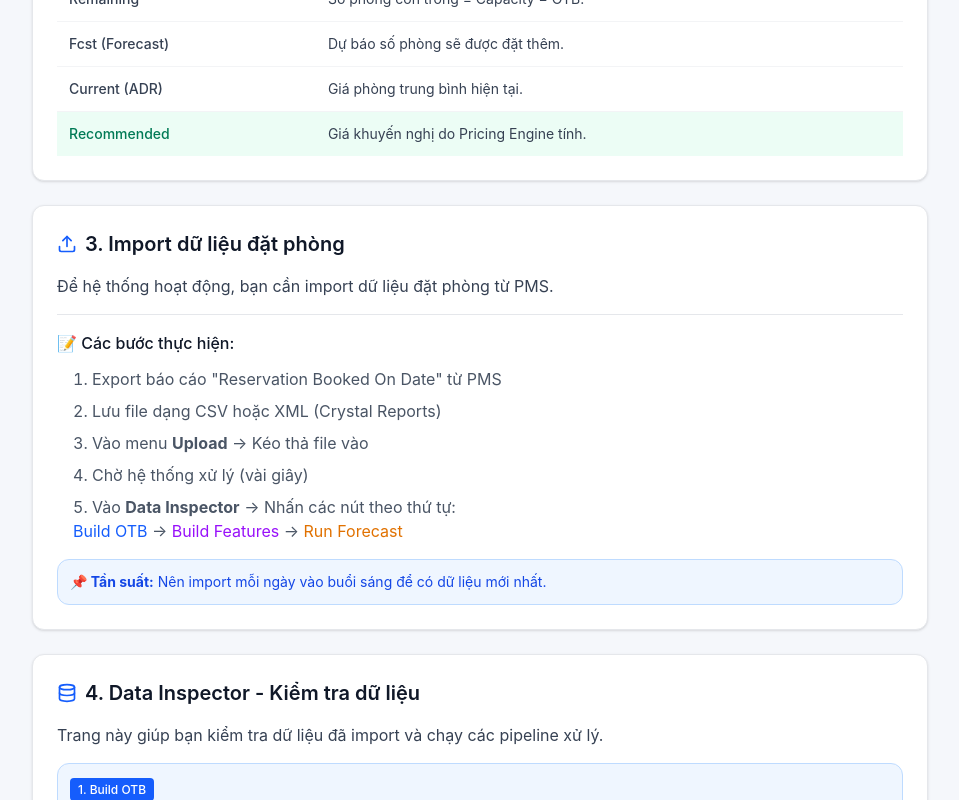
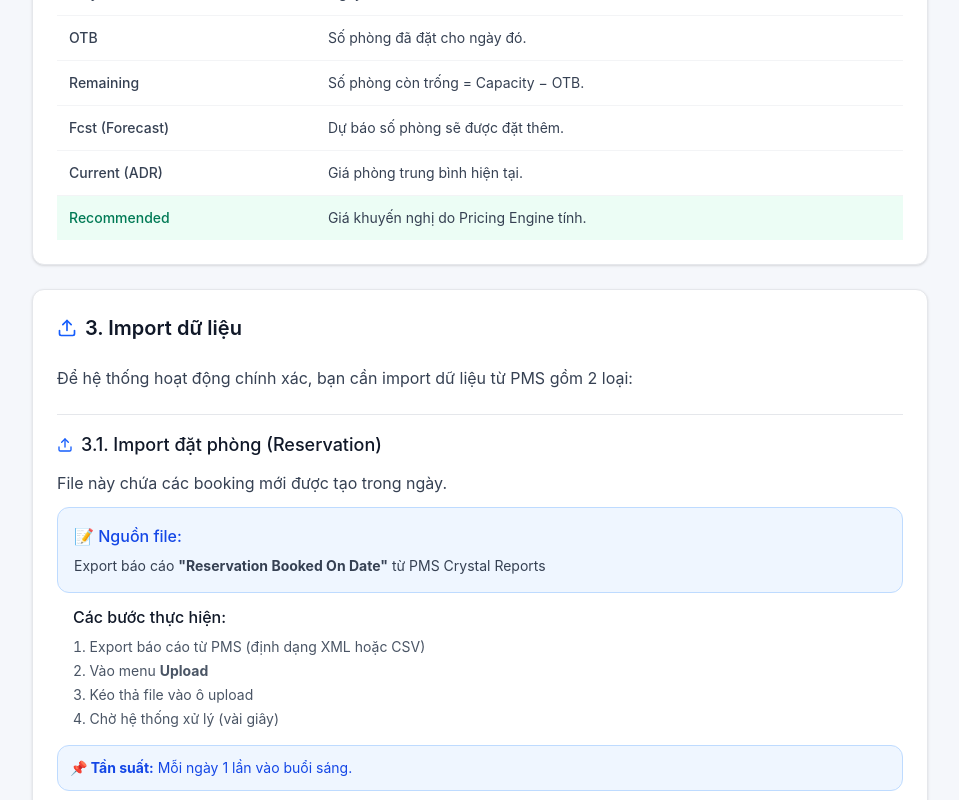
Before and after one commit to 4tkhospitality/revenue-managment-system, a Next.js app in the folder apps/web/: page /guide in a window 1280 px wide. Shown: the part 2000-2800 px from the top of the page, without its empty margins (288-1247 px from the left). Built offline with nearby package versions, Linux system fonts and the light colour scheme; no server answers.

Commit message:
Update guide page with cancellation import section (V01.1)

```diff
--- a/apps/web/app/guide/page.tsx
+++ b/apps/web/app/guide/page.tsx
@@ -1,4 +1,4 @@
-import { BookOpen, BarChart3, TrendingUp, DollarSign, CalendarDays, Upload, Database, Settings, HelpCircle } from 'lucide-react';
+import { BookOpen, BarChart3, TrendingUp, DollarSign, CalendarDays, Upload, Database, Settings, HelpCircle, XCircle } from 'lucide-react';
 import Link from 'next/link';
 
 export default function GuidePage() {
@@ -29,6 +29,8 @@ export default function GuidePage() {
                         <a href="#bieu-do" className="block text-blue-600 hover:text-blue-700 ml-4">2.2. Biểu đồ OTB</a>
                         <a href="#bang-khuyen-nghi" className="block text-blue-600 hover:text-blue-700 ml-4">2.3. Bảng khuyến nghị giá</a>
                         <a href="#upload" className="block text-blue-600 hover:text-blue-700">3. Import dữ liệu</a>
+                        <a href="#upload-reservation" className="block text-blue-600 hover:text-blue-700 ml-4">3.1. Import đặt phòng</a>
+                        <a href="#upload-cancellation" className="block text-blue-600 hover:text-blue-700 ml-4">3.2. Import hủy phòng (MỚI)</a>
                         <a href="#data-inspector" className="block text-blue-600 hover:text-blue-700">4. Data Inspector</a>
                         <a href="#settings" className="block text-blue-600 hover:text-blue-700">5. Cài đặt khách sạn</a>
                         <a href="#thuat-ngu" className="block text-blue-600 hover:text-blue-700">6. Thuật ngữ chuyên ngành</a>
@@ -52,6 +54,7 @@ export default function GuidePage() {
                         </p>
                         <ul className="list-disc list-inside space-y-1 ml-4">
                             <li>Theo dõi lượng đặt phòng (OTB - On The Books)</li>
+                            <li>Theo dõi và xử lý các booking bị hủy</li>
                             <li>Dự đoán nhu cầu tương lai</li>
                             <li>Đề xuất mức giá tối ưu cho từng ngày</li>
                             <li>Phân tích hiệu quả kinh doanh</li>
@@ -184,35 +187,114 @@ export default function GuidePage() {
                 </section>
 
                 {/* Section 3: Upload */}
-                <section id="upload" className="bg-white border border-gray-200 rounded-xl p-6 space-y-4 shadow-sm">
+                <section id="upload" className="bg-white border border-gray-200 rounded-xl p-6 space-y-6 shadow-sm">
                     <h2 className="text-xl font-semibold text-gray-900 flex items-center gap-2">
                         <Upload className="w-5 h-5 text-blue-600" />
-                        3. Import dữ liệu đặt phòng
+                        3. Import dữ liệu
                     </h2>
 
-                    <div className="text-gray-700 space-y-4">
-                        <p>
-                            Để hệ thống hoạt động, bạn cần import dữ liệu đặt phòng từ PMS.
+                    <p className="text-gray-700">
+                        Để hệ thống hoạt động chính xác, bạn cần import dữ liệu từ PMS gồm 2 loại:
                     </p>
 
-                        {/* Steps */}
-                        <div className="border-t border-gray-200 pt-4">
-                            <h4 className="font-medium text-gray-900 mb-3">📝 Các bước thực hiện:</h4>
-                            <ol className="list-decimal list-inside space-y-2 ml-4 text-gray-600">
-                                <li>Export báo cáo &quot;Reservation Booked On Date&quot; từ PMS</li>
-                                <li>Lưu file dạng CSV hoặc XML (Crystal Reports)</li>
-                                <li>Vào menu <strong>Upload</strong> → Kéo thả file vào</li>
+                    {/* 3.1 Reservation Import */}
+                    <div id="upload-reservation" className="border-t border-gray-200 pt-4">
+                        <h3 className="text-lg font-medium text-gray-900 flex items-center gap-2 mb-3">
+                            <Upload className="w-4 h-4 text-blue-600" />
+                            3.1. Import đặt phòng (Reservation)
+                        </h3>
+
+                        <div className="text-gray-700 space-y-3">
+                            <p>
+                                File này chứa các booking mới được tạo trong ngày.
+                            </p>
+
+                            <div className="bg-blue-50 border border-blue-200 rounded-xl p-4">
+                                <h4 className="font-medium text-blue-700 mb-2">📝 Nguồn file:</h4>
+                                <p className="text-sm text-gray-700">
+                                    Export báo cáo <strong>&quot;Reservation Booked On Date&quot;</strong> từ PMS Crystal Reports
+                                </p>
+                            </div>
+
+                            <div className="space-y-2 ml-4">
+                                <h4 className="font-medium text-gray-900">Các bước thực hiện:</h4>
+                                <ol className="list-decimal list-inside space-y-1 text-gray-600 text-sm">
+                                    <li>Export báo cáo từ PMS (định dạng XML hoặc CSV)</li>
+                                    <li>Vào menu <strong>Upload</strong></li>
+                                    <li>Kéo thả file vào ô upload</li>
                                     <li>Chờ hệ thống xử lý (vài giây)</li>
-                                <li>Vào <strong>Data Inspector</strong> → Nhấn các nút theo thứ tự: <br />
-                                    <span className="text-blue-600">Build OTB</span> → <span className="text-purple-600">Build Features</span> → <span className="text-amber-600">Run Forecast</span>
-                                </li>
                                 </ol>
                             </div>
 
                             <div className="bg-blue-50 border border-blue-200 rounded-xl p-3 mt-4">
                                 <p className="text-blue-700 text-sm">
-                                <strong>📌 Tần suất:</strong> Nên import mỗi ngày vào buổi sáng để có dữ liệu mới nhất.
+                                    <strong>📌 Tần suất:</strong> Mỗi ngày 1 lần vào buổi sáng.
                                 </p>
+                            </div>
+                        </div>
+                    </div>
+
+                    {/* 3.2 Cancellation Import - NEW */}
+                    <div id="upload-cancellation" className="border-t border-gray-200 pt-4">
+                        <h3 className="text-lg font-medium text-gray-900 flex items-center gap-2 mb-3">
+                            <XCircle className="w-4 h-4 text-red-500" />
+                            3.2. Import hủy phòng (Cancellation)
+                            <span className="bg-red-100 text-red-600 text-xs px-2 py-0.5 rounded-full">MỚI</span>
+                        </h3>
+
+                        <div className="text-gray-700 space-y-3">
+                            <p>
+                                File này chứa các booking bị hủy. Hệ thống sẽ <strong>tự động khớp</strong> với
+                                booking gốc để cập nhật trạng thái và tính OTB chính xác.
+                            </p>
+
+                            <div className="bg-red-50 border border-red-200 rounded-xl p-4">
+                                <h4 className="font-medium text-red-700 mb-2">📝 Nguồn file:</h4>
+                                <p className="text-sm text-gray-700">
+                                    Export báo cáo <strong>&quot;Cancellation Report&quot;</strong> từ PMS Crystal Reports
+                                </p>
+                            </div>
+
+                            <div className="space-y-2 ml-4">
+                                <h4 className="font-medium text-gray-900">Các bước thực hiện:</h4>
+                                <ol className="list-decimal list-inside space-y-1 text-gray-600 text-sm">
+                                    <li>Export báo cáo hủy phòng từ PMS (định dạng XML)</li>
+                                    <li>Vào menu <strong>Upload</strong></li>
+                                    <li>Kéo thả file vào ô upload (hệ thống tự nhận dạng loại file)</li>
+                                    <li>Chờ hệ thống xử lý và khớp dữ liệu (vài giây)</li>
+                                </ol>
+                            </div>
+
+                            <div className="bg-amber-50 border border-amber-200 rounded-xl p-4 mt-4">
+                                <h4 className="font-medium text-amber-700 mb-2">🔄 Cách hệ thống xử lý:</h4>
+                                <ul className="text-sm text-gray-700 space-y-1">
+                                    <li>• Hệ thống tự động tìm booking gốc dựa vào <strong>Folio Number</strong> và <strong>Arrival Date</strong></li>
+                                    <li>• Cập nhật trạng thái booking thành <strong>Cancelled</strong></li>
+                                    <li>• Phòng đã hủy sẽ được tính vào <strong>Remaining Supply</strong></li>
+                                </ul>
+                            </div>
+
+                            <div className="bg-emerald-50 border border-emerald-200 rounded-xl p-3 mt-4">
+                                <p className="text-emerald-700 text-sm">
+                                    <strong>💡 Lưu ý:</strong> Chỉ hủy toàn bộ booking được hỗ trợ (không hỗ trợ hủy một phần đêm).
+                                </p>
+                            </div>
+                        </div>
+                    </div>
+
+                    {/* Quy trình chuẩn */}
+                    <div className="bg-gray-100 rounded-xl p-4 mt-4">
+                        <p className="text-sm text-gray-700">
+                            <strong>💡 Quy trình import hàng ngày:</strong>
+                        </p>
+                        <div className="flex flex-wrap gap-2 mt-2">
+                            <span className="bg-blue-100 text-blue-700 px-3 py-1 rounded-full text-sm">1. Import Reservation</span>
+                            <span className="text-gray-400">→</span>
+                            <span className="bg-red-100 text-red-700 px-3 py-1 rounded-full text-sm">2. Import Cancellation</span>
+                            <span className="text-gray-400">→</span>
+                            <span className="bg-purple-100 text-purple-700 px-3 py-1 rounded-full text-sm">3. Build OTB</span>
+                            <span className="text-gray-400">→</span>
+                            <span className="bg-amber-100 text-amber-700 px-3 py-1 rounded-full text-sm">4. Dashboard</span>
                         </div>
                     </div>
                 </section>
@@ -234,6 +316,8 @@ export default function GuidePage() {
                                 <span className="bg-blue-600 text-white px-2 py-1 rounded text-xs font-medium">1. Build OTB</span>
                                 <p className="text-sm text-blue-700 mt-2">
                                     Tính <strong>rooms_otb</strong> và <strong>revenue_otb</strong> từ reservations.
+                                    <br />
+                                    <span className="text-gray-600">Tự động trừ các booking đã bị hủy.</span>
                                 </p>
                             </div>
 
@@ -329,6 +413,16 @@ export default function GuidePage() {
                                     <td className="px-3 py-3">Tốc độ đặt phòng</td>
                                     <td className="px-3 py-3">So sánh OTB với cùng kỳ năm trước</td>
                                 </tr>
+                                <tr className="border-t border-gray-100 bg-red-50">
+                                    <td className="px-3 py-3 font-mono text-red-600">Cancellation</td>
+                                    <td className="px-3 py-3">Hủy phòng</td>
+                                    <td className="px-3 py-3">Booking bị khách hủy → trả lại phòng trống</td>
+                                </tr>
+                                <tr className="border-t border-gray-100 bg-amber-50">
+                                    <td className="px-3 py-3 font-mono text-amber-600">No-Show</td>
+                                    <td className="px-3 py-3">Không đến</td>
+                                    <td className="px-3 py-3">Khách đặt nhưng không đến nhận phòng</td>
+                                </tr>
                             </tbody>
                         </table>
                     </div>
```
Also changed, not shown: 1 other file (tests, documents, lock files or other folders). Lines whose indentation alone changed are shown as unchanged.
